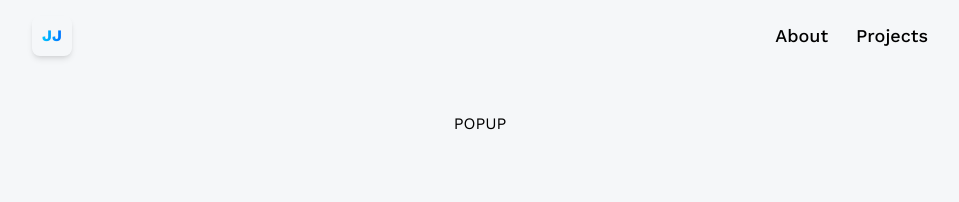
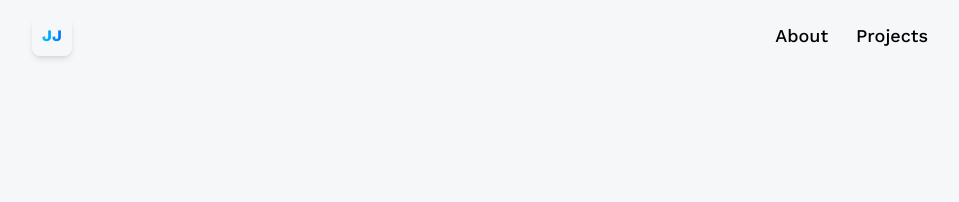
Before and after one commit to threejay20/PORTFOLIO_3D, a React (Vite) app: page / in a window 1280 px wide. Shown: the top 202 px of the page, without its empty margins (160-1119 px from the left). Built offline with nearby package versions, Linux system fonts and the light colour scheme.

Commit message:
loader started

```diff
--- a/package.json
+++ b/package.json
@@ -10,6 +10,8 @@
     "preview": "vite preview"
   },
   "dependencies": {
+    "@react-three/drei": "^9.88.14",
+    "@react-three/fiber": "^8.15.11",
     "react": "^18.2.0",
     "react-dom": "^18.2.0",
     "react-router-dom": "^6.18.0"
--- /dev/null
+++ b/src/components/Loader.jsx
@@ -0,0 +1,15 @@
+import { Html } from '@react-three/drei'
+
+const Loader = () => {
+  return (
+
+    <Html>
+    <div className="flex justify-center items-center">
+        <div className="w-20 h-20 border-2 border-opacity-20 border-blue-500 border-t-blue-500 rounded-full animate-spin" />
+
+    </div>
+    </Html>
+  )
+}
+
+export default Loader
--- a/src/pages/Home.jsx
+++ b/src/pages/Home.jsx
@@ -1,12 +1,24 @@
-import React from 'react'
+import {Suspense} from 'react'
+import { Canvas } from '@react-three/fiber'
+import Loader from '../components/Loader'
+{/* <div className="absolute top-28 left-0 right-0 z-10 flex items-center justify-center">
+      POPUP
+
+      </div> */}
+
 
 const Home = () => {
   return (
     <section className="w-full h-screen relative">
-      <div className="absolute top-28 left-0 right-0 z-10 flex items-center justify-center">
-      POPUP
+     <Canvas
+     className="w-full h-screen bg-transparent"
+     camera={{ near: 0.1, far:1000 }}
+     >
+      <Suspense fallback={< Loader />}>
 
-      </div>
+      </Suspense>
+
+     </Canvas>
 
     </section>
   )
```
Also changed, not shown: 1 other file (tests, documents, lock files or other folders).
